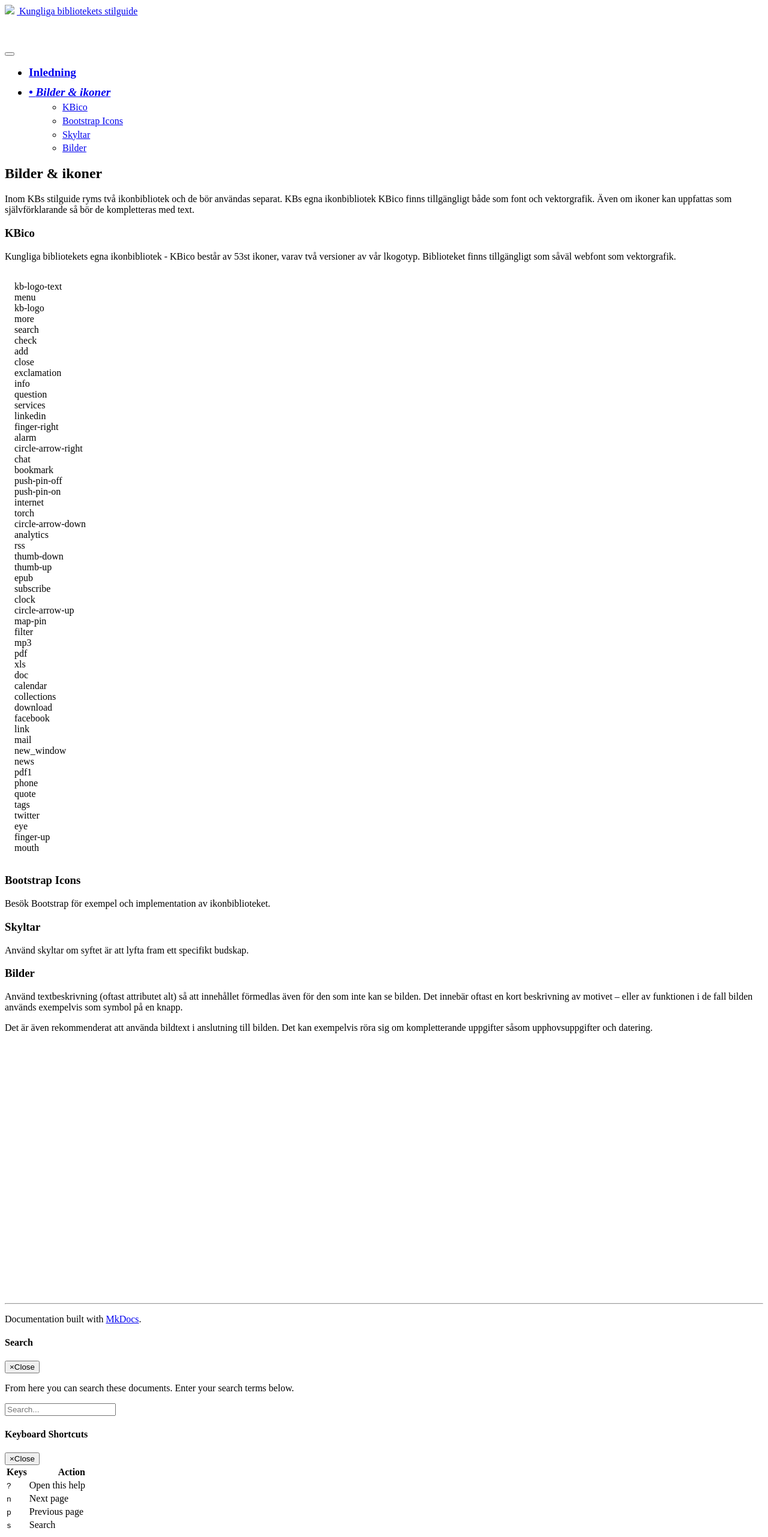
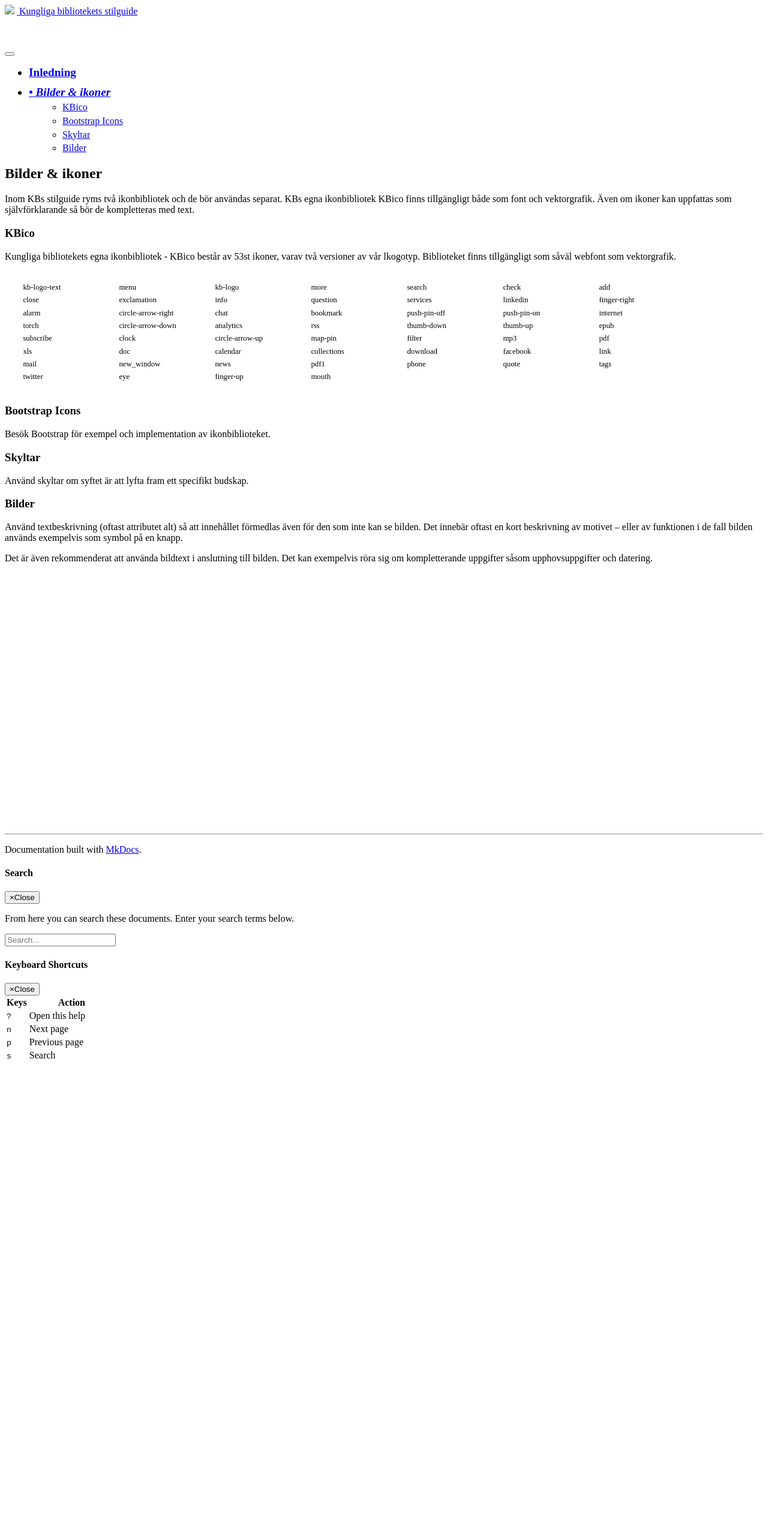
Before and after one commit to Kungbib/styleguide, an MkDocs documentation site: the page built from docs/images_icons.md, in a window 1280 px wide. Shown: the whole page at 60% size. Built offline with MkDocs 1.6.1, drawn with Linux system fonts in a browser that asks for light colours; nearby versions of some CDN libraries; some web fonts are replaced; library files that are not in the unit come from our copies; after the commit the page ends 1780 px from its top, so only the background shows below that.

Commit message:
Icon import

```diff
--- a/theme/css/main.css
+++ b/theme/css/main.css
@@ -1,4 +1,5 @@
 @charset "UTF-8";
+@import "../fonts/kbico/style.css";
 @font-face {
   font-family: "Sentinel";
   font-weight: 300;
@@ -241,4 +242,23 @@ body {
   font-weight: 600;
 }
 
+.example-icons {
+  display: flex;
+  flex-basis: 25%;
+  flex-wrap: wrap;
+  justify-content: flex-start;
+}
+.example-icons > div {
+  display: flex;
+  width: 10em;
+  align-items: baseline;
+}
+.example-icons > div > span {
+  font-size: 0.8rem;
+  padding: 0.25em;
+}
+.example-icons > div > span:first-child {
+  font-size: 1.4rem;
+}
+
 /*# sourceMappingURL=main.css.map */
--- a/theme/styles/_layout.scss
+++ b/theme/styles/_layout.scss
@@ -79,3 +79,22 @@ body {
         font-weight: 600;
     }
 }
+
+.example-icons {
+    display: flex;
+    flex-basis: 25%;
+    flex-wrap: wrap;
+    justify-content: flex-start;
+    > div {
+        display: flex;
+        width: 10em;
+        align-items: baseline;
+        > span {
+            &:first-child {
+                font-size: 1.4rem;
+            }
+            font-size: 0.8rem;
+            padding: 0.25em;
+        }
+    }
+}
--- a/theme/styles/main.scss
+++ b/theme/styles/main.scss
@@ -3,3 +3,4 @@
 @import "typography";
 @import "test";
 @import "layout";
+@import "../fonts/kbico/style.css"
```
Also changed, not shown: 2 other files.
